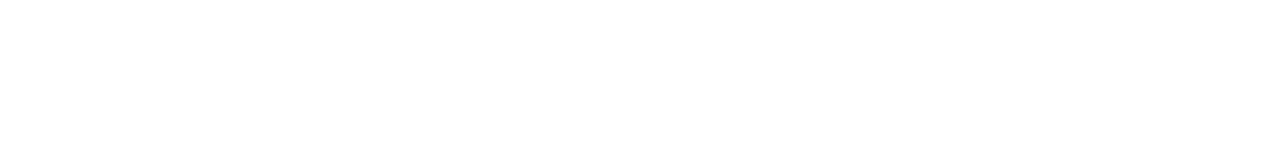
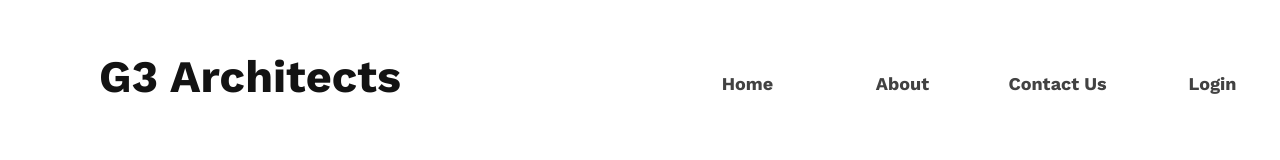
Before and after one commit to rahmanhas/ph-as-02, a plain HTML site: page index.html in a window 1280 px wide. Drawn offline with nearby package versions, Linux system fonts and the light colour scheme.

Commit message:
added header

```diff
--- a/index.html
+++ b/index.html
@@ -5,8 +5,22 @@
     <meta http-equiv="X-UA-Compatible" content="IE=edge">
     <meta name="viewport" content="width=device-width, initial-scale=1.0">
     <title>G3 Architects</title>
+    <link rel="stylesheet" href="style.css">
+    <link rel="preconnect" href="https://fonts.googleapis.com">
+    <link rel="preconnect" href="https://fonts.gstatic.com" crossorigin>
+    <link href="https://fonts.googleapis.com/css2?family=Work+Sans:wght@700&display=swap" rel="stylesheet">
 </head>
 <body>
-
+    <header class="header">
+        <h1 class="header-title">G3 Architects</h1>
+        <div class="navigation">
+            <ul class="navigation-ul">
+                <li class="navigation-li">Home</li>
+                <li class="navigation-li">About</li>
+                <li class="navigation-li">Contact Us</li>
+                <li class="navigation-li">Login</li>
+            </ul>
+        </div>
+    </header>
 </body>
 </html>
--- a/style.css
+++ b/style.css
@@ -0,0 +1,53 @@
+/* -----------
+general styles
+-------------- */
+*{
+    box-sizing: border-box;
+    margin: 0;
+    padding: 0;
+    background-color: #ffffff;
+    font-family: 'Work Sans', sans-serif;
+}
+/* navigation */
+.header{
+    display: flex;
+    justify-content: space-between;
+    margin-top: 50px;
+}
+.header-title{
+    width: 500px;
+    height: 53px;
+    font-family: 'Work Sans';
+    font-style: normal;
+    font-weight: 700;
+    font-size: 45px;
+    line-height: 53px;
+    text-align: center;
+    color: #131313;
+}
+.navigation{
+    width: 600px;
+    height: 53px;
+}
+.navigation-ul{
+    list-style-type: none;
+    display: flex;
+    gap: 20px;
+    justify-content: center;
+    align-items: center;
+    align-content: center;
+}
+.navigation-li{
+    width: 500px;
+    height: 53px;
+    font-family: 'Work Sans';
+    font-style: normal;
+    font-weight: 500;
+    font-size: 18px;
+    line-height: 26px;
+    text-align: center;
+    align-items: center;
+    align-content: center;
+    color: #424242;
+    padding-top: 15px;
+}
```
